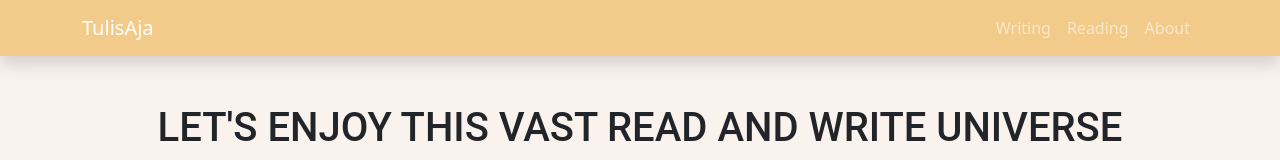
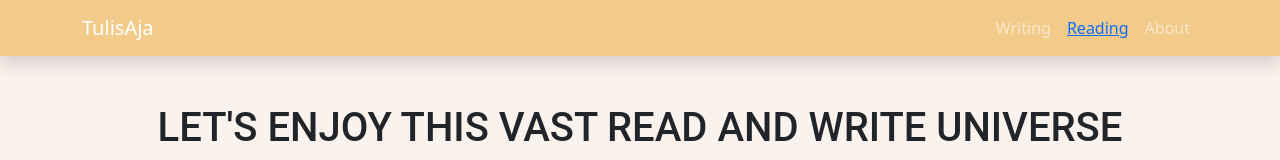
Before and after one commit to rg-km/final-project-engineering-48, a React (Create React App) app in the folder client/: page /ListCategory in a window 1280 px wide. Shown: the top 160 px of the page. Built offline with nearby package versions, Linux system fonts and the light colour scheme; no server answers.

Commit message:
List Category with API

```diff
--- a/client/src/App.js
+++ b/client/src/App.js
@@ -4,7 +4,7 @@ import "./App.css";
 import "bootstrap/dist/css/bootstrap.css";
 import "jquery/dist/jquery.min.js";
 import "bootstrap/dist/js/bootstrap.min.js";
-import { NavLink, Route, Routes} from "react-router-dom";
+import { NavLink, Route, Routes, Link} from "react-router-dom";
 import ListCategory from "./components/listCategory";
 import React, {useEffect, useState} from "react";
 import axios from "axios";
@@ -33,7 +33,6 @@ const [listAr, setListAr] = useState([])
   async function fetchArticle() {
     try {
       const respond = await axios.get('http://localhost:8080/api/article/list');
-      console.log(respond.data.data)
       setListAr(respond.data.data)
 
     } catch (error) {
@@ -82,8 +81,8 @@ const [listAr, setListAr] = useState([])
                 </a>
               </li>
               <li className="nav-item">
-              <a className="nav-link" href="/ListCategory">
-                  Reading
+              <a className="nav-link" href="#create">
+                <Link to="/ListCategory">Reading</Link>
               </a>
               </li>
               <li className="nav-item">
@@ -97,9 +96,6 @@ const [listAr, setListAr] = useState([])
       </nav>
       </div>
 
-      {/* <Routes>
-        <Route path="/ListCategory" element={<ListCategory />} />
-      </Routes> */}
 
         <h1>LET'S ENJOY THIS VAST READ AND WRITE UNIVERSE</h1> <br></br>
         <div style={{ display: "flex", justifyContent: "center" }}>
@@ -112,10 +108,13 @@ const [listAr, setListAr] = useState([])
         <button style={{backgroundColor:"#F2CB8A", borderRadius:"50%", margin:"50px",  width:"100px", height:"50px"}}>REGISTER</button>
         </div>
 
+      <Routes>
+        <Route path="/ListCategory" element={<ListCategory />} />
+      </Routes>
 
         <ListArticle list = {list}/>
         <br></br><br></br><br></br>
-        <CreateArticle/>
+        <CreateArticle id="create"/>
         <br></br><br></br><br></br>
         {/* <ListCategory/> */}
 
--- a/client/src/components/listCategory.js
+++ b/client/src/components/listCategory.js
@@ -19,8 +19,8 @@ export default function ListCategory(props) {
       }, []);
 
       const getProducts = async () => {
-          const response = await axios.get('https://reqres.in/api/users/2');
-          setProduct(response.data);
+          const response = await axios.get('http://localhost:8080/api/article/category');
+          setProduct(response.data.data);
       }
 
       return (
@@ -32,7 +32,7 @@ export default function ListCategory(props) {
                     <Card style={{ width: '18rem', border: 'transparent' }}>
                         <Card.Img variant="top" src="https://www.pngall.com/wp-content/uploads/2016/03/Book-PNG.png" />
                         <Card.Body>
-                            <Card.Title className="text-center" style={{fontWeight: "bold"}}>{product.email}</Card.Title>
+                            <Card.Title className="text-center" style={{fontWeight: "bold"}}>{product}</Card.Title>
                         </Card.Body>
                         </Card>
                     </div>
```
